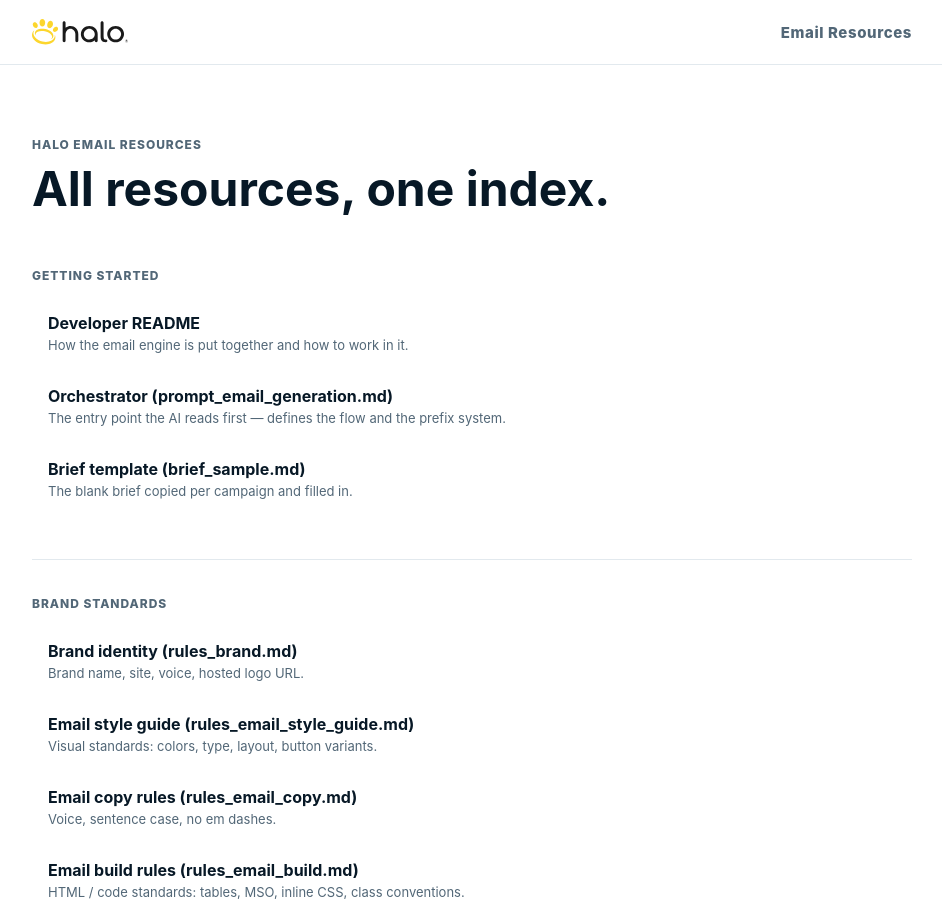
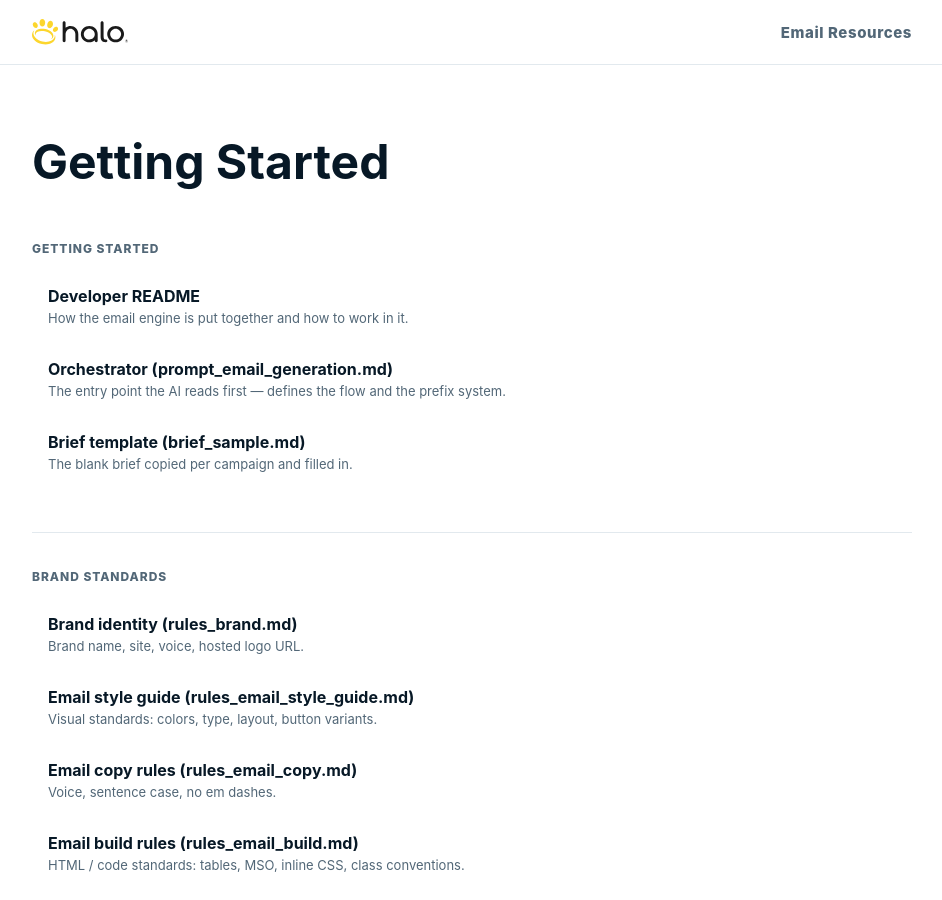
Before and after one commit to Topdecileinc/halo-resources, a Jekyll site: the page built from index.html, in a window 1280 px wide and 900 px high. Shown: the whole window, without its empty margins (168-1110 px from the left). Built offline with Jekyll 4.4.1, drawn with Linux system fonts in a browser that asks for light colours.

Commit message:
Updated the title

```diff
--- a/index.html
+++ b/index.html
@@ -203,8 +203,7 @@ layout: null
 <main class="overview-shell">
   <section class="overview-index" aria-labelledby="overview-title">
     <header class="overview-index__intro">
-      <p class="overview-eyebrow">Halo Email Resources</p>
-      <h1 id="overview-title">All resources, one index.</h1>
+      <h1 id="overview-title">Getting Started</h1>
     </header>
 
     <section class="overview-index__group" aria-labelledby="grp-getting-started">
```
